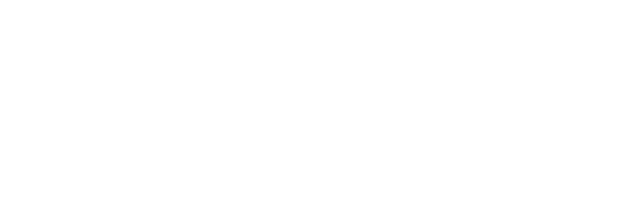
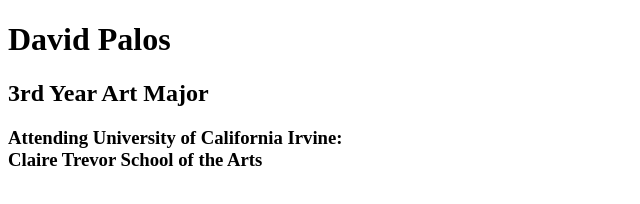
Before and after one commit to DavidUCI/HW-65B, a plain HTML site: page index.html in a window 1280 px wide. Shown: the whole page, without its empty margins (0-640 px from the left). Drawn offline with Linux system fonts and the light colour scheme.

Commit message:
Update index.html

```diff
--- a/index.html
+++ b/index.html
@@ -6,7 +6,10 @@
     <title>65B: Week 2 Homework</title>
 <link rel="stylesheet" href="css/style.css">
 </head>
-<body>
-
-</body>
+<body1>
+    <h1>David Palos</h1>
+    <h2>3rd Year Art Major</h2>
+    <h3>Attending University of California Irvine:<br>
+    Claire Trevor School of the Arts</h3>
+</body1>
 </html>
```
